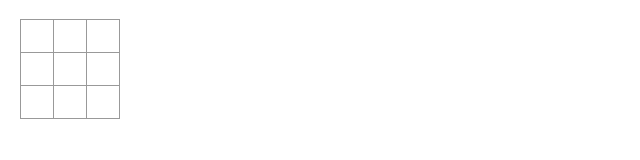
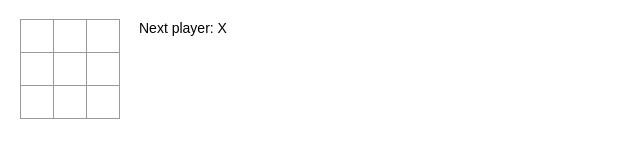
Before and after one commit to ya-poo/react-tutorial, a React (Create React App) app: page / in a window 1280 px wide. Shown: the top 160 px of the page, without its empty margins (0-640 px from the left). Built offline with nearby package versions, Linux system fonts and the light colour scheme.

Commit message:
implement end of game

```diff
--- a/src/index.tsx
+++ b/src/index.tsx
@@ -72,6 +72,10 @@
 
   const handleClick = (i: number) => {
     const squares = current.squares.slice() as BoardState
+    if (calculateWinner(squares) || squares[i]) {
+      return
+    }
+
     squares[i] = current.xIsNext ? 'X' : 'O'
 
     const next: Step = {
@@ -80,14 +84,15 @@
     }
 
     setState(({ history, stepNumber }) => {
-      const newHistory = history.slice(0, stepNumber + 1).concat(next)
-
       return {
-        history: newHistory,
+        history: history.slice().concat(next),
         stepNumber: stepNumber + 1,
       }
     })
   }
+
+  const winner = calculateWinner(current.squares)
+  const status = winner ? 'Winner: ' + winner : 'Next player: ' + (current.xIsNext ? 'X' : 'O')
 
   return (
     <div className="game">
@@ -95,11 +100,31 @@
         <Board squares={current.squares} onClick={handleClick}/>
       </div>
       <div className="game-info">
-        <div>{/* status */}</div>
+        <div>{status}</div>
         <ol>{/* TODO */}</ol>
       </div>
     </div>
   )
+}
+
+const calculateWinner = (squares: BoardState): SquareState => {
+  const lines = [
+    [0, 1, 2],
+    [3, 4, 5],
+    [6, 7, 8],
+    [0, 3, 6],
+    [1, 4, 7],
+    [2, 5, 8],
+    [0, 4, 8],
+    [2, 4, 6],
+  ];
+  for (let i = 0; i < lines.length; i++) {
+    const [a, b, c] = lines[i];
+    if (squares[a] && squares[a] === squares[b] && squares[a] === squares[c]) {
+      return squares[a];
+    }
+  }
+  return null;
 }
 // ========================================
 
```
